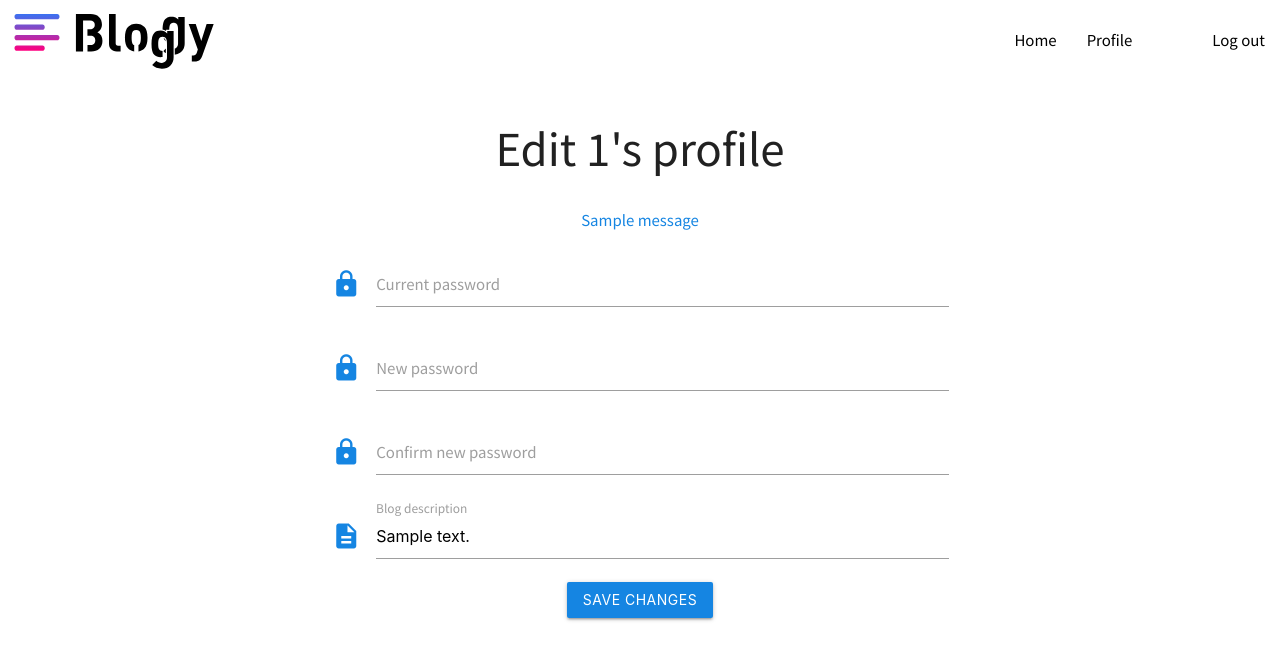
After one commit to Code-Institute-Submissions/ci-bloggy, a Flask app: page /user/edit in a window 1280 px wide. The commit adds this page. Shown: the top 660 px of the page. Run offline with Flask 2, Linux system fonts and the light colour scheme; the visitor is signed in with stand-in values (Sample User, id 1); one stand-in notice (Sample message) is shown; a database or web service that is not in the repository returns one stand-in record (values such as "Sample title"); some libraries are stand-ins or nearby versions.

Commit message:
Add in edit profile functionality

```diff
--- a/bloggy/forms.py
+++ b/bloggy/forms.py
@@ -81,7 +81,7 @@ class RegisterForm(FlaskForm):
 
 
 class LoginForm(FlaskForm):
-    '''Define login fomr'''
+    '''Define login form'''
     def username_validation(form, username):
         '''Define check if username is in database check'''
         if check_username(form.username.data) is None:
@@ -127,3 +127,15 @@ class PostForm(FlaskForm):
         Length(min=1, max=3, message="Please input reading time"
                                      "between 1-999 minutes"),
         InputRequired(message="This field is requried")])
+
+
+class EditProfileForm(FlaskForm):
+    existing_password = PasswordField(
+        'password')
+    new_password = PasswordField(
+        'password')
+    confirm_new_password = PasswordField(
+        'confirm_password')
+    blog_description = StringField(
+        'blog_description', validators=[
+            Length(min=5, max=200)])
--- /dev/null
+++ b/bloggy/templates/edit_user.html
@@ -0,0 +1,75 @@
+{% extends 'base.html' %}
+{% block title %}
+Bloggy | Log in
+{% endblock title %}
+{% block main %}
+<!-- Page header -->
+<header>
+  <div class="login-hero center-align">
+    <div class="row">
+      <h3 class="login-greeting">Edit {{current_user}}'s profile</h1>
+    </div>
+  </div>
+</header>
+<main>
+  <!-- Flash messages section -->
+  {% with messages = get_flashed_messages() %}
+  {% if messages %}
+  <ul class="flashes center-align">
+    {% for message in messages %}
+    <li class="flash-message">{{ message }}</li>
+    {% endfor %}
+  </ul>
+  {% endif %}
+  {% endwith %}
+  <!-- Login form -->
+  <div class="row">
+    <form method="POST" action="{{ url_for('user.edit_user') }}" class="col s12 m6 offset-m3 login-form">
+      {{ form.csrf_token }}
+      <div class="row">
+        <div class="input-field col s12">
+          <i class="material-icons prefix">lock</i>
+          {{form.existing_password}}
+          {% if form.existing_password.errors %}
+          <ul class="center-align">{% for error in form.existing_password.errors %}<li style="font-size: small; color: #F1007C;">
+              {{ error }}</li>{% endfor %}</ul>
+          {% endif %}
+          <label for="icon_prefix">Current password</label>
+        </div>
+        <div class="input-field col s12">
+          <i class="material-icons prefix">lock</i>
+          {{form.new_password}}
+          {% if form.new_password.errors %}
+          <ul class="center-align">{% for error in form.new_password.errors %}<li style="font-size: small; color: #F1007C;">
+              {{ error }}</li>{% endfor %}</ul>
+          {% endif %}
+          <label for="password">New password</label>
+        </div>
+        <div class="input-field col s12">
+          <i class="material-icons prefix">lock</i>
+          {{form.confirm_new_password}}
+          {% if form.confirm_new_password.errors %}
+          <ul class="center-align">{% for error in form.confirm_new_password.errors %}<li style="font-size: small; color: #F1007C;">
+              {{ error }}</li>{% endfor %}</ul>
+          {% endif %}
+          <label for="password">Confirm new password</label>
+        </div>
+        <div class="input-field col s12">
+          <i class="material-icons prefix">description</i>
+          {{form.blog_description(value=current_blog_description)}}
+          {% if form.blog_description.errors %}
+          <ul class="center-align">{% for error in form.blog_description.errors %}<li style="font-size: small; color: #F1007C;">
+              {{ error }}</li>{% endfor %}</ul>
+          {% endif %}
+          <label for="password">Blog description</label>
+        </div>
+        <div class="col s12 center-align">
+          <button class="btn waves-effect bloggy-button" type="submit" name="action">Save changes</button>
+          </p>
+        </div>
+      </div>
+    </form>
+  </div>
+  </div>
+</main>
+{% endblock %}
--- a/bloggy/templates/user.html
+++ b/bloggy/templates/user.html
@@ -33,6 +33,8 @@ Bloggy | User
             <p>{{blog.description}}</p>
           </div>
           <div class="col s12 m4 right-align controls hide-on-small-only">
+            <a class="waves-effect btn bloggy-button right-align profile-controls"
+              href="{{ url_for('user.edit_user') }}">Edit profile</a>
             <a class="waves-effect btn bloggy-button right-align profile-controls"
               href="{{ url_for('post.new_post') }}">Write new post</a>
           </div>
--- a/bloggy/user/routes.py
+++ b/bloggy/user/routes.py
@@ -2,7 +2,7 @@ from flask import (
     Blueprint, render_template, redirect,
     request, session, url_for, flash)
 from bloggy import app, mongo, bcrypt, ObjectId
-from bloggy.forms import RegisterForm, LoginForm
+from bloggy.forms import RegisterForm, LoginForm, EditProfileForm
 from slugify import slugify
 from flask_paginate import Pagination, get_page_parameter
 from bloggy.utilities import (check_username,
@@ -102,3 +102,50 @@ def user_page():
         page=page, per_page=per_page, total=users_posts.count(),
         record_name='posts')
     return render_template('user.html', users_posts=users_posts, pagination=pagination, blog=current_blog, user=user)
+
+
+@user.route('/user/edit', methods=("GET", "POST"))
+def edit_user():
+    '''Define edit user page route'''
+    # Define WTForm
+    form = EditProfileForm()
+    # Get current user
+    current_user = session.get("user")
+    # Check if user is logged in
+    if current_user != None:
+        user = get_user_from_username(current_user)
+        # Get current password
+        current_user_pasword = user["password"]
+        # Get current blog description
+        blog = get_blog_from_user_id(user["_id"])
+        current_blog_description = blog["description"]
+        # Get input existing password
+        password_to_check = form.existing_password.data
+        if form.validate_on_submit():
+            # Check that existing password is not empty
+            if form.existing_password.data != '':
+                # Check that new password and confirm new password match
+                if form.new_password.data == form.confirm_new_password.data:
+                    # check that existing password matches the db entry
+                    if bcrypt.check_password_hash(user["password"], password_to_check):
+                        new_password = bcrypt.generate_password_hash(
+                form.new_password.data).decode('utf-8')
+                        update_password = { "$set": { "password": new_password } }
+                        mongo.db.users.update(user, update_password)
+                        flash("Profile successfully updated")
+                        return redirect(url_for('user.user_page'))
+                    else:
+                        flash("Current password is not correct")
+                        return redirect(url_for('user.edit_user'))
+                else:
+                    flash("Passwords must match")
+                    return redirect(url_for('user.edit_user'))
+            if form.blog_description.data != '':
+                    new_description = form.blog_description.data
+                    update_description = { "$set": { "description": new_description } }
+                    mongo.db.blogs.update(blog, update_description)
+                    flash("Profile successfully updated")
+                    return redirect(url_for('user.user_page'))
+        return render_template('edit_user.html', user=user, current_blog_description=current_blog_description, form=form, current_user=current_user)
+    flash("You must be logged in to access this page")
+    return redirect(url_for('main.index'))
```
